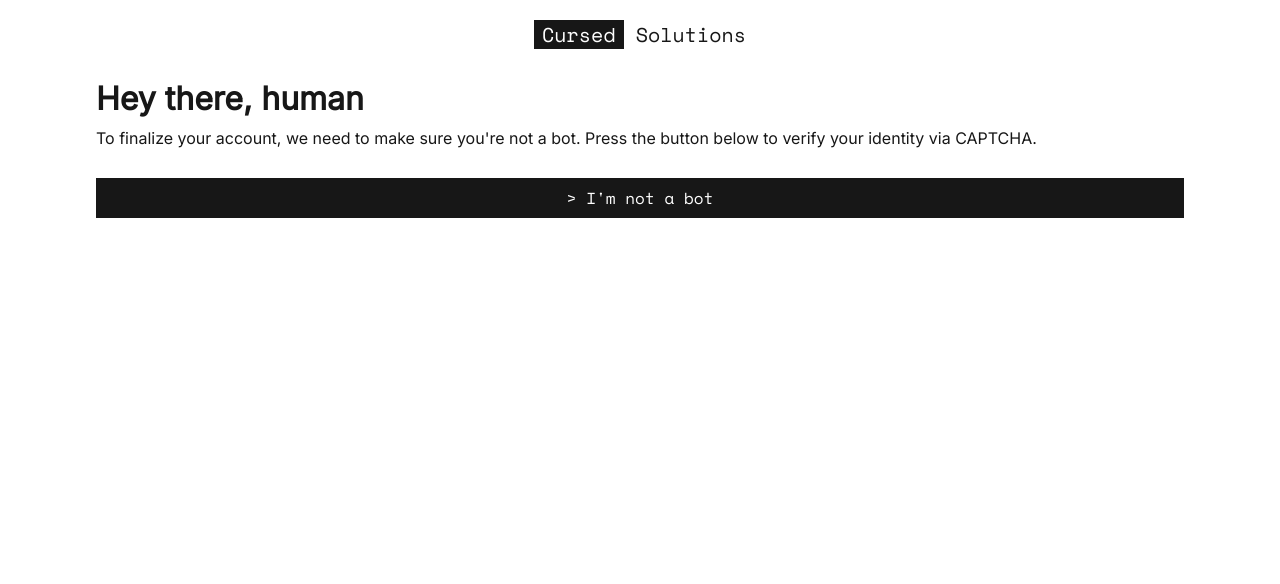
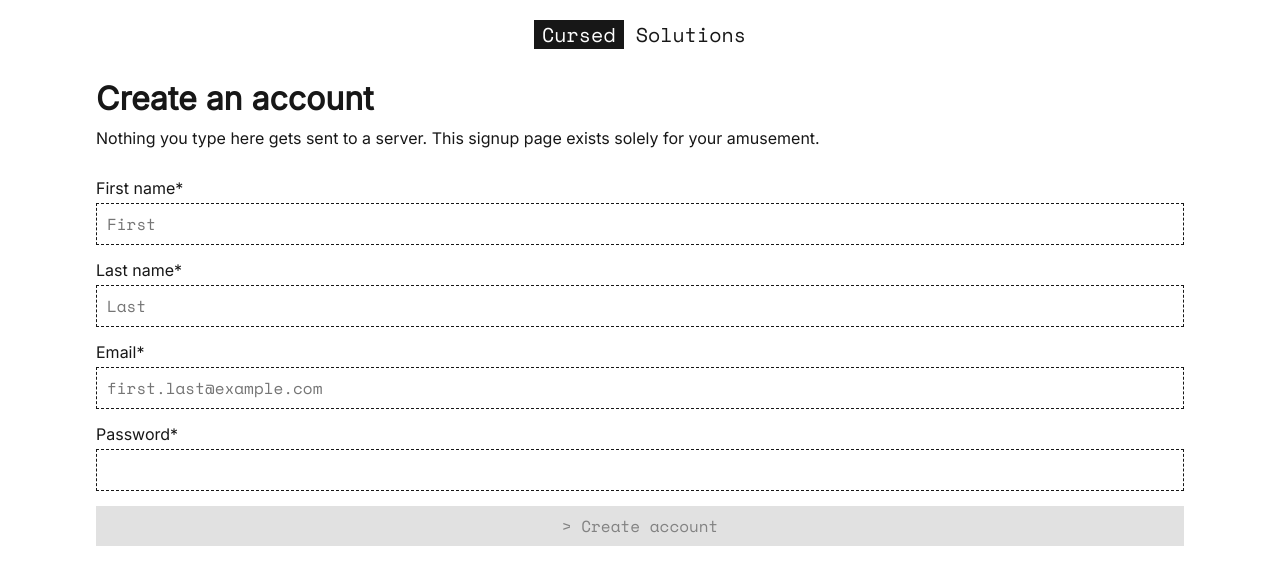
Before and after one commit to marcos-acosta/cursed-signup, a Next.js app: page / in a window 1280 px wide. Shown: the top 584 px of the page. Built offline with nearby package versions, Linux system fonts and the light colour scheme.

Commit message:
Don't allow common names

```diff
--- /dev/null
+++ b/src/app/common-names.ts
@@ -0,0 +1,305 @@
+export const COMMON_FIRST_NAMES = [
+  "james",
+  "michael",
+  "robert",
+  "john",
+  "david",
+  "william",
+  "richard",
+  "joseph",
+  "thomas",
+  "christopher",
+  "charles",
+  "daniel",
+  "matthew",
+  "anthony",
+  "mark",
+  "donald",
+  "steven",
+  "andrew",
+  "paul",
+  "joshua",
+  "kenneth",
+  "kevin",
+  "brian",
+  "timothy",
+  "ronald",
+  "george",
+  "jason",
+  "edward",
+  "jeffrey",
+  "ryan",
+  "jacob",
+  "nicholas",
+  "gary",
+  "eric",
+  "jonathan",
+  "stephen",
+  "larry",
+  "justin",
+  "scott",
+  "brandon",
+  "benjamin",
+  "samuel",
+  "gregory",
+  "alexander",
+  "patrick",
+  "frank",
+  "raymond",
+  "jack",
+  "dennis",
+  "jerry",
+  "tyler",
+  "aaron",
+  "jose",
+  "adam",
+  "nathan",
+  "henry",
+  "zachary",
+  "douglas",
+  "peter",
+  "kyle",
+  "noah",
+  "ethan",
+  "jeremy",
+  "christian",
+  "walter",
+  "keith",
+  "austin",
+  "roger",
+  "terry",
+  "sean",
+  "gerald",
+  "carl",
+  "dylan",
+  "harold",
+  "jordan",
+  "jesse",
+  "bryan",
+  "lawrence",
+  "arthur",
+  "gabriel",
+  "bruce",
+  "logan",
+  "billy",
+  "joe",
+  "alan",
+  "juan",
+  "elijah",
+  "willie",
+  "albert",
+  "wayne",
+  "randy",
+  "mason",
+  "vincent",
+  "liam",
+  "roy",
+  "bobby",
+  "caleb",
+  "bradley",
+  "russell",
+  "lucas",
+  "mary",
+  "patricia",
+  "jennifer",
+  "linda",
+  "elizabeth",
+  "barbara",
+  "susan",
+  "jessica",
+  "karen",
+  "sarah",
+  "lisa",
+  "nancy",
+  "sandra",
+  "betty",
+  "ashley",
+  "emily",
+  "kimberly",
+  "margaret",
+  "donna",
+  "michelle",
+  "carol",
+  "amanda",
+  "melissa",
+  "deborah",
+  "stephanie",
+  "rebecca",
+  "sharon",
+  "laura",
+  "cynthia",
+  "dorothy",
+  "amy",
+  "kathleen",
+  "angela",
+  "shirley",
+  "emma",
+  "brenda",
+  "pamela",
+  "nicole",
+  "anna",
+  "samantha",
+  "katherine",
+  "christine",
+  "debra",
+  "rachel",
+  "carolyn",
+  "janet",
+  "maria",
+  "olivia",
+  "heather",
+  "helen",
+  "catherine",
+  "diane",
+  "julie",
+  "victoria",
+  "joyce",
+  "lauren",
+  "kelly",
+  "christina",
+  "ruth",
+  "joan",
+  "virginia",
+  "judith",
+  "evelyn",
+  "hannah",
+  "andrea",
+  "megan",
+  "cheryl",
+  "jacqueline",
+  "madison",
+  "teresa",
+  "abigail",
+  "sophia",
+  "martha",
+  "sara",
+  "gloria",
+  "janice",
+  "kathryn",
+  "ann",
+  "isabella",
+  "judy",
+  "charlotte",
+  "julia",
+  "grace",
+  "amber",
+  "alice",
+  "jean",
+  "denise",
+  "frances",
+  "danielle",
+  "marilyn",
+  "natalie",
+  "beverly",
+  "diana",
+  "brittany",
+  "theresa",
+  "kayla",
+  "alexis",
+  "doris",
+  "lori",
+  "tiffany",
+];
+
+export const COMMON_LAST_NAMES = [
+  "smith",
+  "johnson",
+  "williams",
+  "brown",
+  "jones",
+  "garcia",
+  "miller",
+  "davis",
+  "rodriguez",
+  "martinez",
+  "hernandez",
+  "lopez",
+  "gonzalez",
+  "wilson",
+  "anderson",
+  "thomas",
+  "taylor",
+  "moore",
+  "jackson",
+  "martin",
+  "lee",
+  "perez",
+  "thompson",
+  "white",
+  "harris",
+  "sanchez",
+  "clark",
+  "ramirez",
+  "lewis",
+  "robinson",
+  "walker",
+  "young",
+  "allen",
+  "king",
+  "wright",
+  "scott",
+  "torres",
+  "nguyen",
+  "hill",
+  "flores",
+  "green",
+  "adams",
+  "nelson",
+  "baker",
+  "hall",
+  "rivera",
+  "campbell",
+  "mitchell",
+  "carter",
+  "roberts",
+  "gomez",
+  "phillips",
+  "evans",
+  "turner",
+  "diaz",
+  "parker",
+  "cruz",
+  "edwards",
+  "collins",
+  "reyes",
+  "stewart",
+  "morris",
+  "morales",
+  "murphy",
+  "cook",
+  "rogers",
+  "gutierrez",
+  "ortiz",
+  "morgan",
+  "cooper",
+  "peterson",
+  "bailey",
+  "reed",
+  "kelly",
+  "howard",
+  "ramos",
+  "kim",
+  "cox",
+  "ward",
+  "richardson",
+  "watson",
+  "brooks",
+  "chavez",
+  "wood",
+  "james",
+  "bennett",
+  "gray",
+  "mendoza",
+  "ruiz",
+  "hughes",
+  "price",
+  "alvarez",
+  "castillo",
+  "sanders",
+  "patel",
+  "myers",
+  "long",
+  "ross",
+  "foster",
+  "jimenez",
+];
--- a/src/app/components/BasicInfo.tsx
+++ b/src/app/components/BasicInfo.tsx
@@ -5,6 +5,7 @@ import Button from "./Button";
 import { isValidEmail } from "../util";
 import { SignupStageProps } from "../interfaces";
 import Question from "./Question";
+import { COMMON_FIRST_NAMES, COMMON_LAST_NAMES } from "../common-names";
 
 interface BasicInfoProps extends SignupStageProps {
   setPassword: (s: string) => void;
@@ -17,18 +18,25 @@ export default function BasicInfo(props: BasicInfoProps) {
   const [password, setPassword] = useState("");
   const [confirmPassword, setConfirmPassword] = useState("");
 
+  const validFirstName =
+    firstName.length > 0 &&
+    !COMMON_FIRST_NAMES.includes(firstName.toLowerCase());
+  const validLastName =
+    lastName.length > 0 && !COMMON_LAST_NAMES.includes(lastName.toLowerCase());
   const validEmail = isValidEmail(email);
   const validPassword = password.length > 6;
   const validConfirmPassword = confirmPassword === password;
 
+  const showFirstNameError = firstName.length > 0 && !validFirstName;
+  const showLastNameError = lastName.length > 0 && !validLastName;
   const showEmailError = email.length > 0 && !validEmail;
   const showPasswordError = password.length > 0 && !validPassword;
   const showConfirmPasswordError =
     confirmPassword.length > 0 && !validConfirmPassword;
 
   const canMoveOn = Boolean(
-    firstName.length &&
-      lastName.length &&
+    validFirstName &&
+      validLastName &&
       validEmail &&
       validPassword &&
       validConfirmPassword
@@ -47,17 +55,25 @@ export default function BasicInfo(props: BasicInfoProps) {
         solely for your amusement.
       </div>
       <div className={styles.formContainer}>
-        <Question label="First name">
+        <Question
+          label="First name"
+          error={showFirstNameError && "That first name is taken"}
+        >
           <Input
             value={firstName}
             updateValue={setFirstName}
+            error={showFirstNameError}
             placeholder="First"
           />
         </Question>
-        <Question label="Last name">
+        <Question
+          label="Last name"
+          error={showLastNameError && "That last name is taken"}
+        >
           <Input
             value={lastName}
             updateValue={setLastName}
+            error={showLastNameError}
             placeholder="Last"
           />
         </Question>
--- a/src/app/page.tsx
+++ b/src/app/page.tsx
@@ -16,7 +16,7 @@ const enum SignupStage {
   CAPTCHA = 5,
 }
 
-const DEV_STARTING_STAGE = SignupStage.CAPTCHA;
+const DEV_STARTING_STAGE = SignupStage.BASIC_INFO;
 const DEV_PASSWORD = "password123";
 
 const STARTING_PAGE =
```
